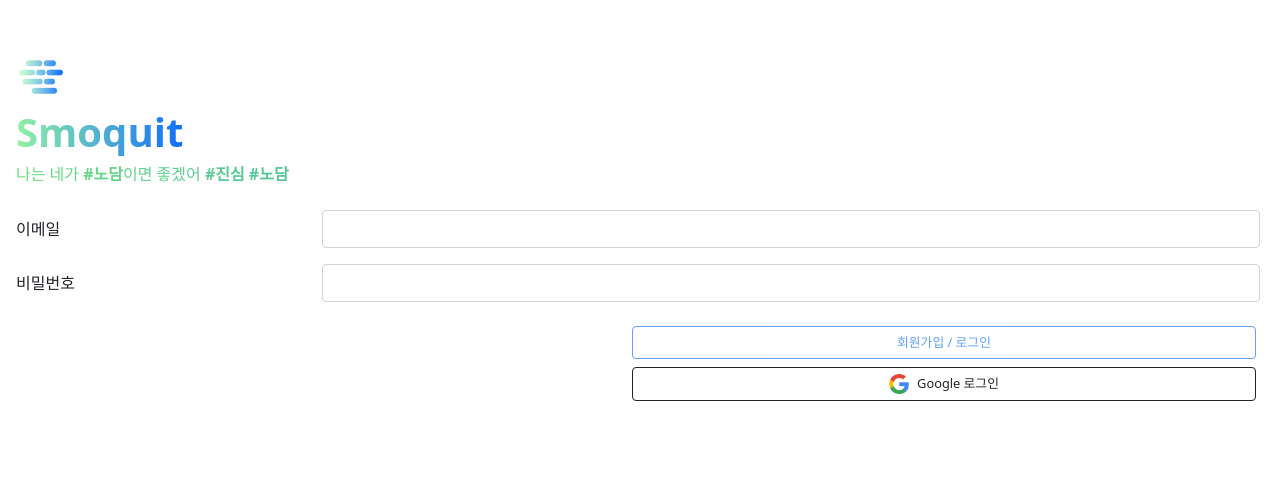
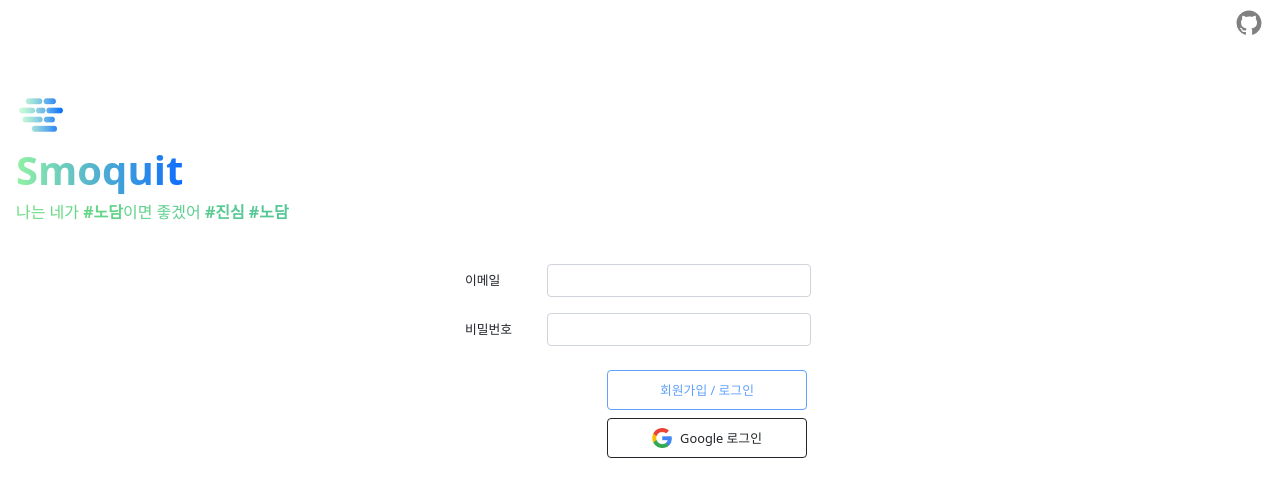
Before and after one commit to custardcream98/smoquit, a React (Create React App) app: page / in a window 1280 px wide. Shown: the top 496 px of the page. Built offline with nearby package versions, Linux system fonts and the light colour scheme; no server answers.

Commit message:
bugfix, 랜딩페이지 수정

```diff
--- /dev/null
+++ b/src/components/AuthNavigation.js
@@ -0,0 +1,19 @@
+import React from "react";
+import { Nav, Navbar } from "react-bootstrap";
+import { RiGithubFill } from "react-icons/ri";
+
+const AuthNavigation = () => {
+  return (
+    <Navbar bg="white" className="pt-1 pb-1">
+      <a
+        href="https://github.com/custardcream98/smoquit"
+        target="_blank"
+        className="ms-auto"
+      >
+        <RiGithubFill color="gray" size={30} />
+      </a>
+    </Navbar>
+  );
+};
+
+export default AuthNavigation;
--- a/src/components/CampaignHistory.js
+++ b/src/components/CampaignHistory.js
@@ -16,7 +16,7 @@
   useEffect(() => {
     let timeSum = 0;
     campaigns.forEach((campaign) => {
-      const { duration } = campaign.data();
+      const { duration } = campaign;
       timeSum += duration;
     });
     setAggTime(timeSum);
--- a/src/components/Navigation.js
+++ b/src/components/Navigation.js
@@ -1,14 +1,15 @@
 import React from "react";
 import { Link } from "react-router-dom";
 import { Navbar, Nav } from "react-bootstrap";
-import { AppLogoWithTitle } from "./Logo";
+import { AppLogo, AppTitle } from "./Logo";
 import styles from "./Navigation.module.css";
 
 const Navigation = () => {
   return (
     <Navbar bg="white" className="pt-1 pb-1">
       <Navbar.Brand className="d-flex align-items-center mb-0 ms-3">
-        <AppLogoWithTitle />
+        <AppLogo size={30} />
+        <AppTitle style={{ fontSize: "1rem" }} />
       </Navbar.Brand>
       <Nav className="ms-auto me-2">
         <Nav.Link as={Link} to="/" className={styles.NavBtn}>
--- a/src/components/Navigation.module.css
+++ b/src/components/Navigation.module.css
@@ -1,3 +1,9 @@
 .NavBtn {
-    font-size: 0.9rem;
+    font-size: 0.8rem;
 }
+
+@media screen and (max-width: 800px) {
+    .NavBtn {
+        font-size: 0.6rem;
+    }
+}
--- a/src/firebaseSetup/index.js
+++ b/src/firebaseSetup/index.js
@@ -14,4 +14,8 @@
 initializeApp(firebaseConfig);
 
 export const fireAuth = getAuth();
+// export const refreshAuth = () => {
+//   fireAuth = getAuth();
+//   fireAuth.updateCurrentUser
+// };
 export const fireStore = getFirestore();
--- a/src/routes/Auth.js
+++ b/src/routes/Auth.js
@@ -18,8 +18,9 @@
 import { setDoc, doc } from "firebase/firestore";
 import { fireAuth, fireStore } from "firebaseSetup";
 import { DOC_PROFILE } from "firebaseSetup/docNames";
-import { WrongPasswordModal } from "components/AuthModal";
+import { WrongPasswordModal, AlreadyInUseModal } from "components/AuthModal";
 import { AppTitle, AppLogo } from "components/Logo";
+import AuthNavigation from "components/AuthNavigation";
 import Google from "static/Google.webp";
 import styles from "./Auth.module.css";
 
@@ -31,6 +32,7 @@
   const [isEmailLoginClicked, setIsEmailLoginClicked] = useState(false);
   const [isGoogleLoginClicked, setIsGoogleLoginClicked] = useState(false);
   const [showWrongPasswordModal, setShowWrongPasswordModal] = useState(false);
+  const [showAlreadyInUseModal, setShowAlreadyInUseModal] = useState(false);
   const passwordMsgOverlayTargetRef = useRef(null);
   const [error, setError] = useState("");
 
@@ -46,6 +48,7 @@
   };
 
   const onWrongPasswordModalClose = () => setShowWrongPasswordModal(false);
+  const onAlreadyInUseModalClose = () => setShowAlreadyInUseModal(false);
 
   const onSubmit = async (event) => {
     event.preventDefault();
@@ -55,12 +58,11 @@
     } catch (error) {
       setError(error.message);
       console.log(error.message);
-      if (error.message === "Firebase: Error (auth/wrong-password).") {
+      if (error.code === "auth/wrong-password") {
         setIsEmailLoginClicked(false);
         setShowWrongPasswordModal(true);
         return;
-      }
-      if (error.message === "Firebase: Error (auth/user-not-found).") {
+      } else if (error.code === "auth/user-not-found") {
         let createdUser;
         try {
           createdUser = await createUserWithEmailAndPassword(
@@ -69,17 +71,11 @@
             password
           );
         } catch (error) {
+          if (error.code === "auth/email-already-in-use") {
+            setShowAlreadyInUseModal(true);
+          }
           setIsEmailLoginClicked(false);
           return;
-          // setIsEmailLoginClicked(false);
-          // if (
-          //   error.message === "Firebase: Error (auth/email-already-in-use)."
-          // ) {
-          //   //모달창 표시
-          //   return;
-          // } else {
-          //   return;
-          // }
         }
 
         await updateProfile(createdUser.user, {
@@ -91,7 +87,6 @@
         await signInWithEmailAndPassword(fireAuth, email, password);
       }
     }
-    fireAuth.currentUser.reload();
   };
 
   const onGoogleSignInClick = async (event) => {
@@ -147,19 +142,24 @@
 
   return (
     <>
+      <AuthNavigation />
       <AppLogo className="mt-5" size={50} />
       <br></br>
       <AppTitle style={{ fontSize: "2.5rem" }} />
       <p className={styles.Subtitle}>
         나는 네가 <strong>#노담</strong>이면 좋겠어 <strong>#진심 #노담</strong>
       </p>
+
+      <div className={styles.Center}>
+        <div className={`${styles.FormBox}`}>
           <Form onSubmit={onSubmit} className="mt-4" noValidate>
             <Form.Group as={Row} className="mb-3">
-          <Form.Label column xs="3">
+              <Form.Label column xs="3" className={styles.SmallFont}>
                 이메일
               </Form.Label>
               <Col xs="9" className="ps-0 pe-3">
                 <Form.Control
+                  className={styles.SmallFont}
                   type="email"
                   name="email"
                   required
@@ -179,23 +179,15 @@
               </Col>
             </Form.Group>
             <Form.Group as={Row} className="mb-3">
-          <Form.Label column xs="3">
+              <Form.Label column xs="3" className={styles.SmallFont}>
                 비밀번호
               </Form.Label>
               <Col xs="9" className="ps-0 pe-3">
-            {/* <OverlayTrigger
-              placement="bottom"
-              overlay={
-                <Tooltip>
-                  비밀번호 보안 <strong>{checkPasswordSecurity()}</strong>
-                </Tooltip>
-              }
-            > */}
                 <Form.Control
+                  className={styles.SmallFont}
                   type="password"
                   name="password"
                   required
-              // isValid={isDisplayNameEditable ? isValid : null}
                   isInvalid={
                     checkPasswordSecurity() === "약함" && isPasswordHasFocus
                   }
@@ -214,7 +206,9 @@
                   <Popover>
                     <Popover.Body className={styles.SmallFont}>
                       비밀번호 보안 <strong>{checkPasswordSecurity()}</strong>
-                  {checkPasswordSecurity() === "약함" ? weakPasswordMsg : null}
+                      {checkPasswordSecurity() === "약함"
+                        ? weakPasswordMsg
+                        : null}
                     </Popover.Body>
                   </Popover>
                 </Overlay>
@@ -224,7 +218,7 @@
               <Button
                 onClick={onSubmit}
                 variant="outline-primary"
-            className={`mb-2 me-2 mt-2 col-6 d-flex justify-content-center align-middle ${styles.SmallFont}`}
+                className={`me-2 mt-2 col-6 d-flex justify-content-center align-middle ${styles.SmallFont} ${styles.Btn}`}
                 disabled={
                   isEmailLoginClicked ||
                   checkPasswordSecurity() === "약함" ||
@@ -249,12 +243,12 @@
             </div>
           </Form>
 
-      <div className="d-flex flex-row justify-content-end">
+          <div className={styles.FormBoxBtn}>
             <Button
               name="google"
               onClick={onGoogleSignInClick}
               variant="outline-dark"
-          className={`me-2 col-6 d-flex justify-content-center align-middle ${styles.SmallFont}`}
+              className={`me-2 col-6 d-flex justify-content-center align-middle ${styles.SmallFont} ${styles.Btn}`}
               disabled={isGoogleLoginClicked}
             >
               {isGoogleLoginClicked ? (
@@ -279,9 +273,15 @@
               Google 로그인
             </Button>
           </div>
+        </div>
+      </div>
       <WrongPasswordModal
         show={showWrongPasswordModal}
         handleClose={onWrongPasswordModalClose}
+      />
+      <AlreadyInUseModal
+        show={showAlreadyInUseModal}
+        handleClose={onAlreadyInUseModalClose}
       />
     </>
   );
--- a/src/routes/Auth.module.css
+++ b/src/routes/Auth.module.css
@@ -11,3 +11,36 @@
     background-clip: text;
     -webkit-text-fill-color: transparent;
 }
+
+.FormBox {
+    /* display: inline-flex; */
+    height: 200px;
+    /* justify-content: end;
+    align-items: flex-end; */
+}
+
+
+.FormBoxBtn {
+    display: flex;
+    height: 40px;
+    margin-top: 0.5rem;
+    justify-content: end;
+}
+
+.FormBoxBtn, .FormBox
+{
+    width: 350px;
+}
+
+.Btn {
+    width: 200px;
+    height: 40px;
+    align-items: center;
+    justify-content: center;
+}
+
+.Center {
+    display: flex;
+    align-items: center;
+    justify-content: center;
+}
--- a/src/routes/History.js
+++ b/src/routes/History.js
@@ -1,6 +1,7 @@
 import React, { useEffect, useState } from "react";
 import { useSelector } from "react-redux";
-import { ButtonGroup, Button } from "react-bootstrap";
+import { ButtonGroup, Button, Container } from "react-bootstrap";
+import { useNavigate } from "react-router-dom";
 import HistoricalCampaignCard from "components/HistoricalCampaignCard";
 import styles from "./History.module.css";
 
@@ -54,9 +55,13 @@
         </ButtonGroup>
       </div>
 
-      {campaigns.map((campaign) => (
-        <HistoricalCampaignCard key={campaign.startsAt} campaign={campaign} />
-      ))}
+      {campaigns.length !== 0 ? (
+        campaigns.map((campaign) => (
+          <HistoricalCampaignCard key={campaign.startsAt} campaign={campaign} />
+        ))
+      ) : (
+        <h3 className="mt-4">아직 도전하지 않았네요!</h3>
+      )}
     </>
   );
 };
--- a/src/routes/LeaderBoard.js
+++ b/src/routes/LeaderBoard.js
@@ -57,7 +57,6 @@
 
   useEffect(() => {
     const now = Date.now();
-    console.log(orderByStartsAt);
     let campaignData = orderByStartsAt
       .map((campaign) => ({
         duration: now - campaign.startsAt,
--- /dev/null
+++ b/src/routes/Profile.module.css
@@ -0,0 +1,9 @@
+.InputLine {
+    align-items: center;
+    justify-content: space-between;
+}
+
+.Center {
+    align-items: center;
+    justify-content:center;
+}
```
Also changed, not shown: src/components/AuthModal.js (+21 -17 lines), src/routes/Profile.js (+14 -6 lines). Lines whose indentation alone changed are shown as unchanged.
